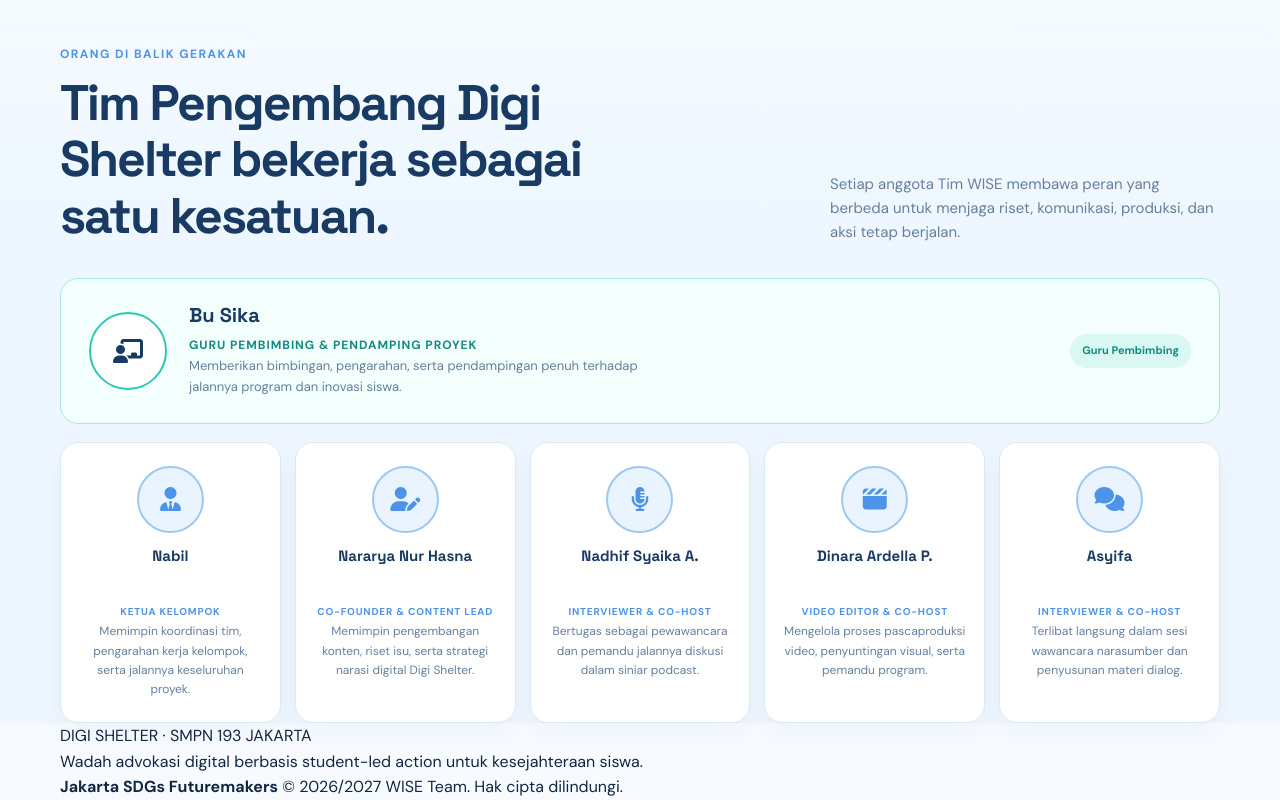
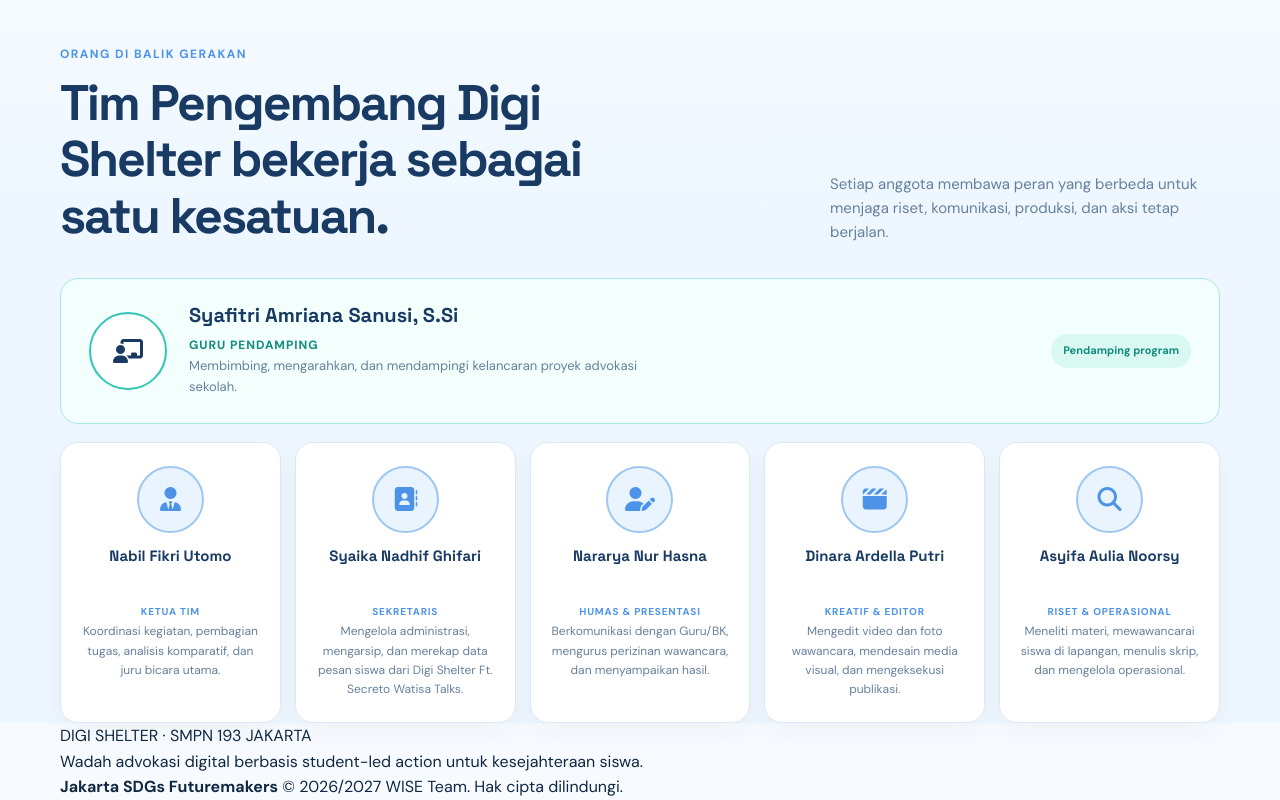
Before and after one commit to DigiShelter-TimWise/DigiShelter-TimWise.github.io, a plain HTML site: page index.html in a window 1280 px wide. Shown: the part 6587-7387 px from the top of the page. Drawn offline with Linux system fonts and the light colour scheme.

Commit message:
index.html

```diff
--- a/index.html
+++ b/index.html
@@ -501,43 +501,47 @@
       <div class="container">
         <div class="section-heading">
           <div><div class="kicker">Orang di balik gerakan</div><h2>Tim Pengembang Digi Shelter bekerja sebagai satu kesatuan.</h2></div>
-          <p class="section-intro">Setiap anggota Tim WISE membawa peran yang berbeda untuk menjaga riset, komunikasi, produksi, dan aksi tetap berjalan.</p>
+          <p class="section-intro">Setiap anggota membawa peran yang berbeda untuk menjaga riset, komunikasi, produksi, dan aksi tetap berjalan.</p>
         </div>
         <article class="mentor">
           <div class="avatar"><i class="fa-solid fa-chalkboard-user"></i></div>
-          <div><h3>Bu Sika</h3><span class="role">Guru Pembimbing & Pendamping Proyek</span><p>Memberikan bimbingan, pengarahan, serta pendampingan penuh terhadap jalannya program dan inovasi siswa.</p></div>
-          <span class="mentor-badge">Guru Pembimbing</span>
+          <div>
+            <h3>Syafitri Amriana Sanusi, S.Si</h3>
+            <span class="role">Guru Pendamping</span>
+            <p>Membimbing, mengarahkan, dan mendampingi kelancaran proyek advokasi sekolah.</p>
+          </div>
+          <span class="mentor-badge">Pendamping program</span>
         </article>
         <div class="team-grid">
           <article class="team-card">
             <div class="avatar"><i class="fa-solid fa-user-tie"></i></div>
-            <h4>Nabil</h4>
-            <span class="role">Ketua Kelompok</span>
-            <p>Memimpin koordinasi tim, pengarahan kerja kelompok, serta jalannya keseluruhan proyek.</p>
+            <h4>Nabil Fikri Utomo</h4>
+            <span class="role">Ketua Tim</span>
+            <p>Koordinasi kegiatan, pembagian tugas, analisis komparatif, dan juru bicara utama.</p>
+          </article>
+          <article class="team-card">
+            <div class="avatar"><i class="fa-solid fa-address-book"></i></div>
+            <h4>Syaika Nadhif Ghifari</h4>
+            <span class="role">Sekretaris</span>
+            <p>Mengelola administrasi, mengarsip, dan merekap data pesan siswa dari Digi Shelter Ft. Secreto Watisa Talks.</p>
           </article>
           <article class="team-card">
             <div class="avatar"><i class="fa-solid fa-user-pen"></i></div>
             <h4>Nararya Nur Hasna</h4>
-            <span class="role">Co-Founder & Content Lead</span>
-            <p>Memimpin pengembangan konten, riset isu, serta strategi narasi digital Digi Shelter.</p>
-          </article>
-          <article class="team-card">
-            <div class="avatar"><i class="fa-solid fa-microphone-lines"></i></div>
-            <h4>Nadhif Syaika A.</h4>
-            <span class="role">Interviewer & Co-Host</span>
-            <p>Bertugas sebagai pewawancara dan pemandu jalannya diskusi dalam siniar podcast.</p>
+            <span class="role">Humas & Presentasi</span>
+            <p>Berkomunikasi dengan Guru/BK, mengurus perizinan wawancara, dan menyampaikan hasil.</p>
           </article>
           <article class="team-card">
             <div class="avatar"><i class="fa-solid fa-clapperboard"></i></div>
-            <h4>Dinara Ardella P.</h4>
-            <span class="role">Video Editor & Co-Host</span>
-            <p>Mengelola proses pascaproduksi video, penyuntingan visual, serta pemandu program.</p>
+            <h4>Dinara Ardella Putri</h4>
+            <span class="role">Kreatif & Editor</span>
+            <p>Mengedit video dan foto wawancara, mendesain media visual, dan mengeksekusi publikasi.</p>
           </article>
           <article class="team-card">
-            <div class="avatar"><i class="fa-solid fa-comments"></i></div>
-            <h4>Asyifa</h4>
-            <span class="role">Interviewer & Co-Host</span>
-            <p>Terlibat langsung dalam sesi wawancara narasumber dan penyusunan materi dialog.</p>
+            <div class="avatar"><i class="fa-solid fa-magnifying-glass"></i></div>
+            <h4>Asyifa Aulia Noorsy</h4>
+            <span class="role">Riset & Operasional</span>
+            <p>Meneliti materi, mewawancarai siswa di lapangan, menulis skrip, dan mengelola operasional.</p>
           </article>
         </div>
       </div>
```
